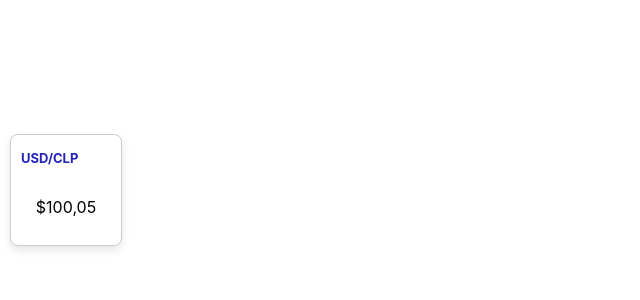
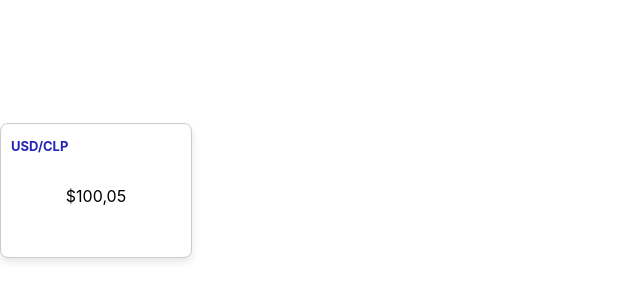
Before and after one commit to JuanPabloSQ/Crypto, a React (Vite) app: page / in a window 1280 px wide. Shown: the part 210-510 px from the top of the page, without its empty margins (0-640 px from the left). Built offline with nearby package versions, Linux system fonts and the light colour scheme.

Commit message:
Add change skeleton

```diff
--- a/src/App.jsx
+++ b/src/App.jsx
@@ -1,6 +1,6 @@
 import React,{useEffect, useState} from "react";
 import Card from "./Card.jsx"
-import Skeleton from '@mui/material/Skeleton';
+
 
 
 function App() {
@@ -23,15 +23,12 @@ function App() {
 
   return (
     <div>
-      {isLoading ? (
-        <Skeleton variant="rectangular" width={150} height={120} />
-      ) : (
         <Card
+          isLoading= {isLoading}
           targetCurrency="CLP"
           baseCurrency="USD"
           exchangeRate={100.057}
         />
-      )}
     </div>
   );
 }
--- a/src/Card.css
+++ b/src/Card.css
@@ -3,10 +3,10 @@
   border: 1px solid #ccc;
   border-radius: 8px;
   padding: 3px 10px 10px 30px;
-  margin: 10px;
   box-shadow: 0 4px 8px rgba(0, 0, 0, 0.1);
   background-color: white;
-  width: 70px;
+  height: 120px;
+  width: 150px;
   }
 
 h2 {
--- a/src/Card.jsx
+++ b/src/Card.jsx
@@ -1,16 +1,12 @@
 
-import React,{useEffect, useState} from "react";
 import "./Card.css";
+import Skeleton from '@mui/material/Skeleton';
+import {useEffect, useState} from "react";
 
 
-
-// const [data, setData] = useState ()
-// const [isLoading, setIsLoading] = useState(false)
-
-// const getData
+const Card = ({ baseCurrency, targetCurrency, exchangeRate, item, isLoading }) => {
 
 
-const Card = ({ baseCurrency, targetCurrency, exchangeRate, item }) => {
   const formatNumber = (number) => {
     const formattedNumber = new Intl.NumberFormat("es-CL", {
       style: "currency",
@@ -26,12 +22,18 @@ const Card = ({ baseCurrency, targetCurrency, exchangeRate, item }) => {
 
   return (
     <div className="card">
+       {isLoading ? (
+        <Skeleton variant="rectangular" width={150} height={120} />
+      ) : (
+        <>
       <h2>{baseCurrency}/{targetCurrency}</h2>
       <div className="tooltip">
         <span className="tooltiptext">{formattedExchangeRate} </span>
         <p>{formattedExchangeRate}
         </p>
       </div>
+      </>
+      )}
     </div>
   );
 };
```
